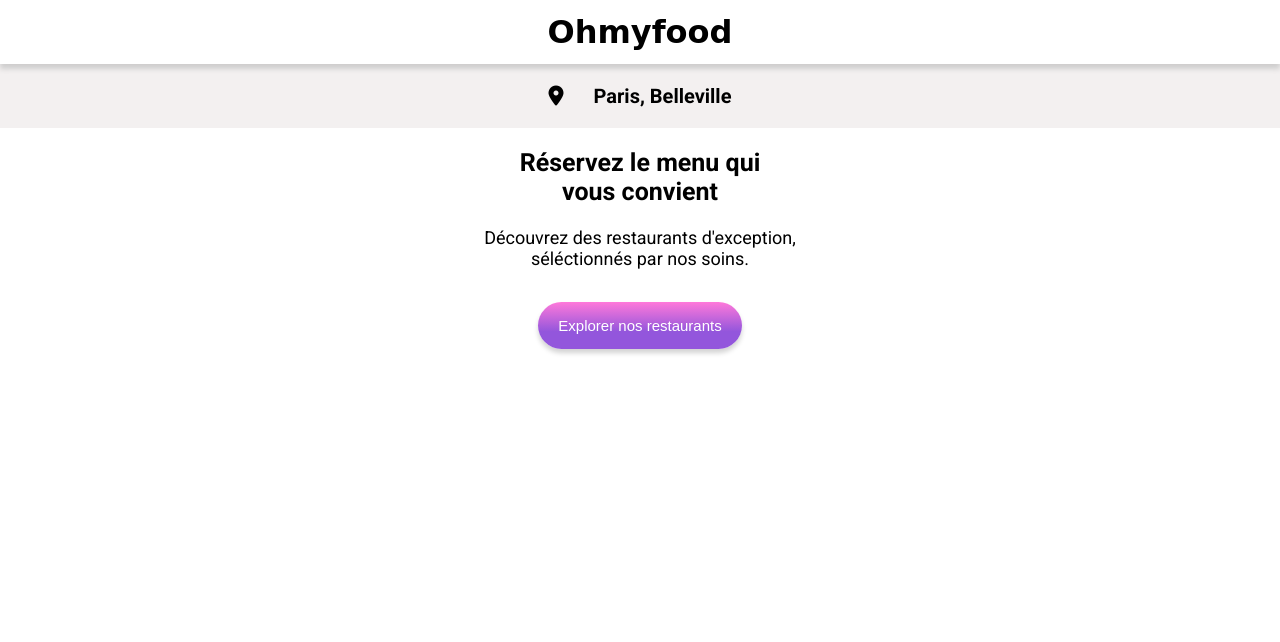
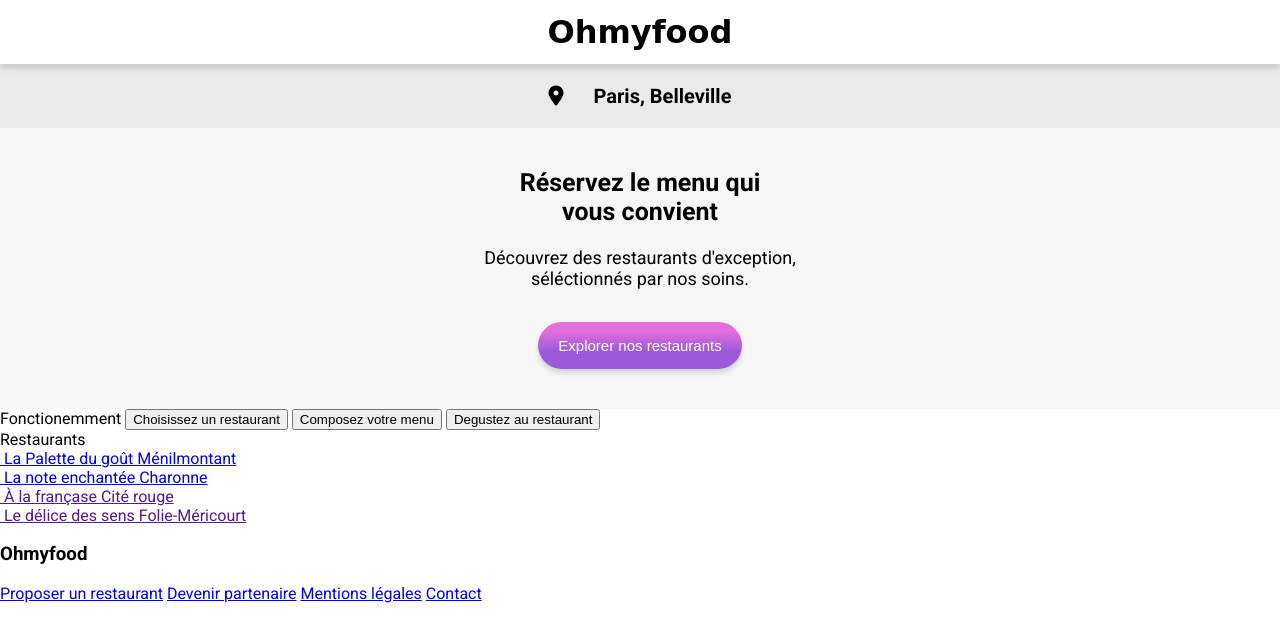
Before and after one commit to Graveselea/P3, a website: page index.html in a window 1280 px wide. Drawn offline with Linux system fonts and the light colour scheme; a web font is replaced by a local one.

```diff
--- a/index.html
+++ b/index.html
@@ -25,6 +25,58 @@
             <p>Découvrez des restaurants d'exception, <br> séléctionnés par nos soins.</p>
             <button>Explorer nos restaurants</button>
         </section>
+
+        <section class="fonctionnement">
+            Fonctionemment
+            <button>
+                <i></i>
+                Choisissez un restaurant
+            </button>
+            <button>
+                <i></i>
+                Composez votre menu
+            </button>
+            <button>
+                <i></i>
+                Degustez au restaurant
+            </button>
+        </section>
+
+        <section class="restaurant">
+            Restaurants
+            <div>
+                <a href="#">
+                    <img src="" alt="">
+                    La Palette du goût Ménilmontant
+                </a>
+            </div>
+            <div>
+                <a href="#">
+                    <img src="" alt="">
+                    La note enchantée Charonne
+                </a>
+            </div>
+            <div>
+                <a href="">
+                    <img src="" alt="">
+                    À la françase Cité rouge
+                </a>
+            </div>
+            <div>
+                <a href="">
+                    <img src="" alt="">
+                 Le délice des sens Folie-Méricourt
+                </a>
+            </div>
+    </section>
+
+    <footer>
+       <h3>Ohmyfood</h3>
+       <a href="#">Proposer un restaurant</a>
+       <a href="#">Devenir partenaire</a>
+       <a href="#">Mentions légales</a>
+       <a href="mailto:#">Contact</a>
+    </footer>
     </main>
 
  <script src="https://kit.fontawesome.com/691133230a.js" crossorigin="anonymous"></script>
--- a/style.css
+++ b/style.css
@@ -30,7 +30,7 @@
     display: flex;
     align-items: center;
     justify-content: center;
-    background-color: rgb(243, 240, 240) ;
+    background-color: rgb(234, 234, 234) ;
     text-align: center;
 }
 
@@ -44,10 +44,12 @@
 
 .explorer {
     text-align: center;
+    background-color: rgba(246, 246, 246);
+    padding: 40px;
 }
 
 .explorer h2 {
-    margin-top: 20px;
+    margin-top: 0;
     font-size: 25px;
 }
 
@@ -56,8 +58,7 @@
 }
 
 .explorer button {
-    background: linear-gradient(180deg, rgba(255,121,218,1) 0%, rgba(147,86,220,1) 63%);
-    color: white;
+    background: linear-gradient(180deg, rgba(226,111,218,1) 19%, rgba(156,89,220,1) 63%);     color: white;
     font-size: 15px ;
     padding: 15px 20px;
     border-radius: 30px;
@@ -70,4 +71,6 @@
 .explorer button:hover {
     transform: scale(1.02);
     opacity: 0.9;
+    box-shadow: 0px 4px 5px grey;
+
 }
```
Also changed, not shown: package.json (added, +22 -0 lines), 4 other files.
